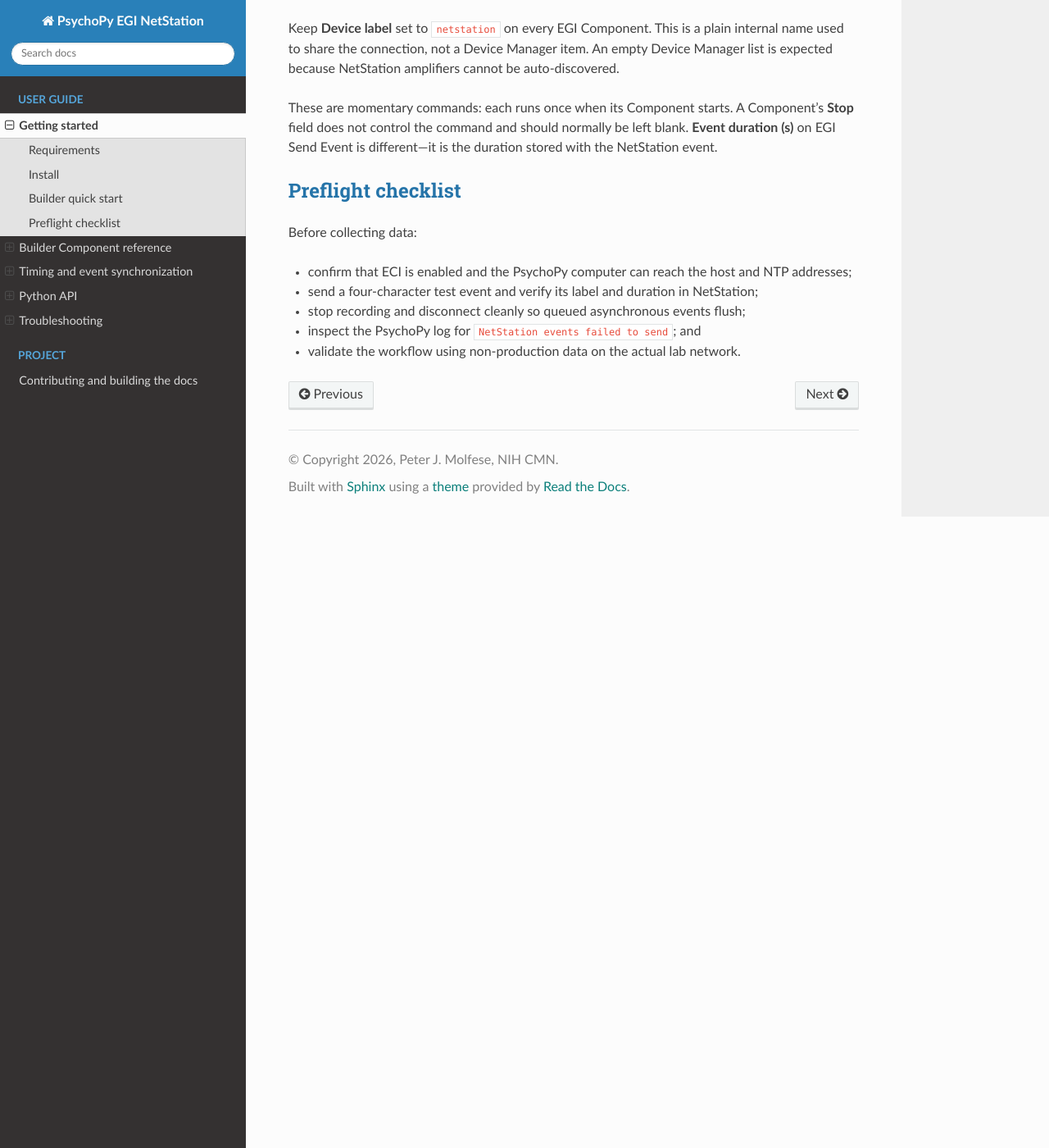
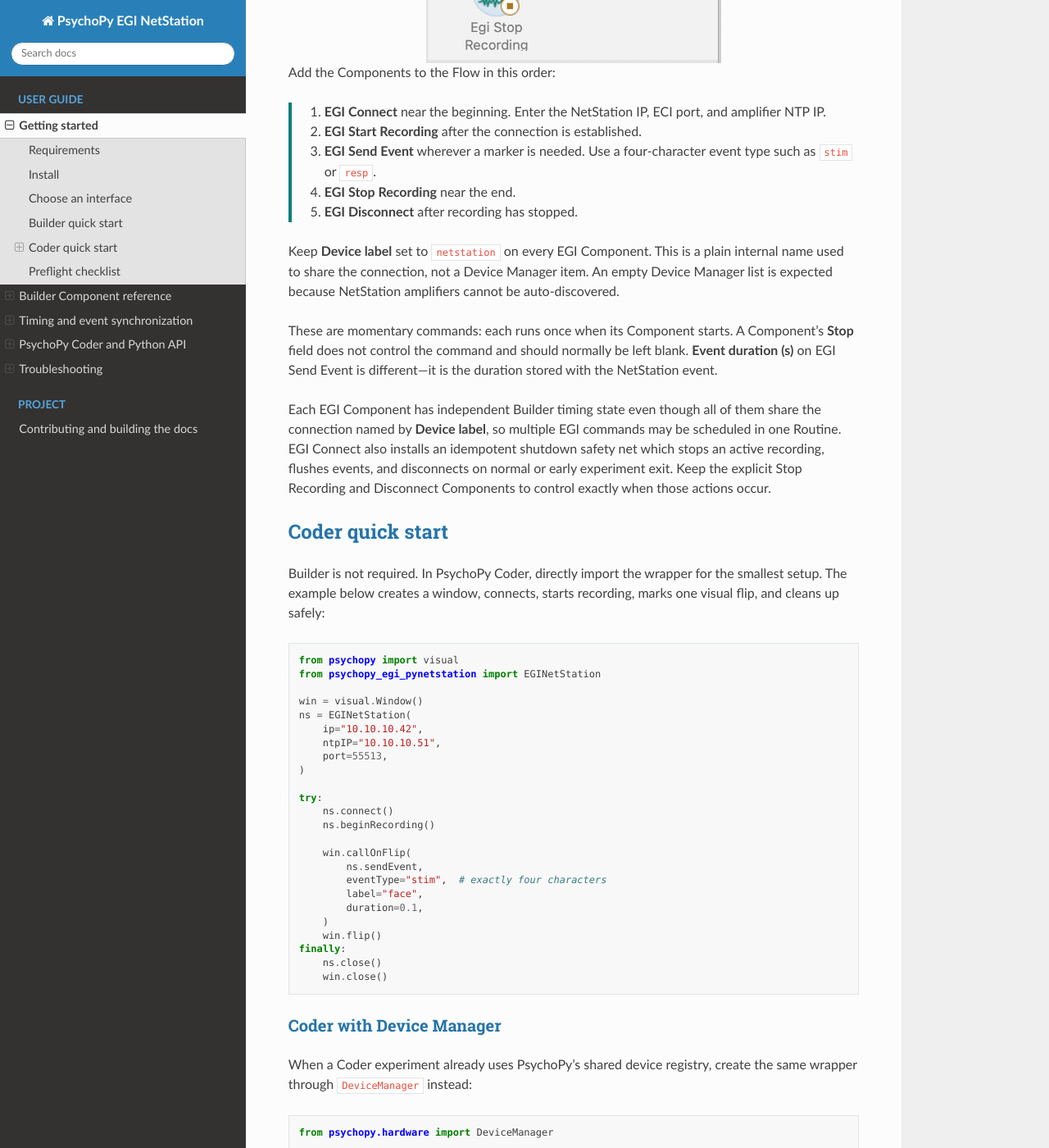
Before and after one commit to pmolfese/psychopy-egi-pynetstation, a Sphinx documentation site: the page built from docs/getting-started.rst, in a window 1280 px wide and 1400 px high, scrolled down 1403 px. Shown: the whole window at 82% size. Built offline with Sphinx 7.4.7 and the Read the Docs theme 3.1.0, drawn with Linux system fonts in a browser that asks for light colours; some of the changed text lies outside the part shown.

Commit message:
getting ready for release

```diff
--- /dev/null
+++ b/docs/_templates/footer.html
@@ -0,0 +1,40 @@
+<footer>
+  {%- if (theme_prev_next_buttons_location == 'bottom' or theme_prev_next_buttons_location == 'both') and (next or prev) %}
+    <div class="rst-footer-buttons" role="navigation" aria-label="{{ _('Footer') }}">
+      {%- if prev %}
+        <a href="{{ prev.link|e }}" class="btn btn-neutral float-left" title="{{ prev.title|striptags|e }}" accesskey="p" rel="prev"><span class="fa fa-arrow-circle-left" aria-hidden="true"></span> {{ _('Previous') }}</a>
+      {%- endif %}
+      {%- if next %}
+        <a href="{{ next.link|e }}" class="btn btn-neutral float-right" title="{{ next.title|striptags|e }}" accesskey="n" rel="next">{{ _('Next') }} <span class="fa fa-arrow-circle-right" aria-hidden="true"></span></a>
+      {%- endif %}
+    </div>
+  {%- endif %}
+
+  <hr/>
+
+  <div role="contentinfo">
+    <p>
+      United States Government work. Not subject to copyright protection in
+      the United States under
+      <a href="https://uscode.house.gov/view.xhtml?req=granuleid:USC-prelim-title17-section105">17 U.S.C. § 105</a>.
+      Third-party contributions may carry separate copyright; see the
+      <a href="https://github.com/pmolfese/psychopy-egi-pynetstation/blob/main/LICENSE">LICENSE</a>.
+      {%- if build_id and build_url %}
+        <span class="build">{{ _('Build') }} <a href="{{ build_url }}">{{ build_id }}</a>.</span>
+      {%- elif commit %}
+        <span class="commit">{{ _('Revision') }} <code>{{ commit }}</code>.</span>
+      {%- endif %}
+      {%- if last_updated %}
+        <span class="lastupdated">{% trans last_updated=last_updated|e %}Last updated on {{ last_updated }}.{% endtrans %}</span>
+      {%- endif %}
+    </p>
+  </div>
+
+  {% if show_sphinx %}
+    {% set sphinx_web = '<a href="https://www.sphinx-doc.org/">Sphinx</a>' %}
+    {% set readthedocs_web = '<a href="https://readthedocs.org">Read the Docs</a>' %}
+    {% trans sphinx_web=sphinx_web, readthedocs_web=readthedocs_web %}Built with {{ sphinx_web }} using a{% endtrans %}
+    <a href="https://github.com/readthedocs/sphinx_rtd_theme">{% trans %}theme{% endtrans %}</a>
+    {% trans %}provided by {{ readthedocs_web }}{% endtrans %}.
+  {% endif %}
+</footer>
--- a/docs/conf.py
+++ b/docs/conf.py
@@ -41,7 +41,6 @@
 
 project = "PsychoPy EGI NetStation"
 author = "Peter J. Molfese, NIH CMN"
-copyright = "2026, Peter J. Molfese, NIH CMN"
 version = __version__
 release = __version__
 
@@ -60,6 +59,10 @@
 html_static_path = ["_static"]
 html_css_files = ["custom.css"]
 html_title = f"{project} {release}"
+# The documentation is a United States Government work prepared as part of
+# official duties. Do not let Sphinx render its default "© Copyright" claim;
+# the project footer template supplies the applicable 17 U.S.C. § 105 notice.
+html_show_copyright = False
 html_theme_options = {
     "collapse_navigation": False,
     "navigation_depth": 4,
--- a/docs/getting-started.rst
+++ b/docs/getting-started.rst
@@ -27,6 +27,19 @@
 .. code-block:: console
 
    python -m pip install git+https://github.com/pmolfese/psychopy-egi-pynetstation.git
+
+Choose an interface
+-------------------
+
+The installation supports three interfaces to the same NetStation wrapper:
+
+* **Builder Components** for experiments assembled in PsychoPy Builder;
+* a **direct Python import** for the smallest code-only setup; or
+* PsychoPy's **Device Manager** when a code experiment already uses its shared
+  device registry.
+
+Builder is not required for either Python option. See :doc:`python-api` for the
+two code-only forms and their common recording workflow.
 
 Builder quick start
 -------------------
@@ -61,6 +74,73 @@
 left blank. **Event duration (s)** on EGI Send Event is different—it is the
 duration stored with the NetStation event.
 
+Each EGI Component has independent Builder timing state even though all of them
+share the connection named by **Device label**, so multiple EGI commands may be
+scheduled in one Routine. EGI Connect also installs an idempotent shutdown safety
+net which stops an active recording, flushes events, and disconnects on normal or
+early experiment exit. Keep the explicit Stop Recording and Disconnect Components
+to control exactly when those actions occur.
+
+.. _coder-quick-start:
+
+Coder quick start
+-----------------
+
+Builder is not required. In PsychoPy Coder, directly import the wrapper for the
+smallest setup. The example below creates a window, connects, starts recording,
+marks one visual flip, and cleans up safely:
+
+.. code-block:: python
+
+   from psychopy import visual
+   from psychopy_egi_pynetstation import EGINetStation
+
+   win = visual.Window()
+   ns = EGINetStation(
+       ip="10.10.10.42",
+       ntpIP="10.10.10.51",
+       port=55513,
+   )
+
+   try:
+       ns.connect()
+       ns.beginRecording()
+
+       win.callOnFlip(
+           ns.sendEvent,
+           eventType="stim",  # exactly four characters
+           label="face",
+           duration=0.1,
+       )
+       win.flip()
+   finally:
+       ns.close()
+       win.close()
+
+Coder with Device Manager
+~~~~~~~~~~~~~~~~~~~~~~~~~
+
+When a Coder experiment already uses PsychoPy's shared device registry, create
+the same wrapper through ``DeviceManager`` instead:
+
+.. code-block:: python
+
+   from psychopy.hardware import DeviceManager
+
+   ns = DeviceManager.addDevice(
+       deviceClass="psychopy_egi_pynetstation.hardware.netstation.EGINetStation",
+       deviceName="netstation",
+       ip="10.10.10.42",
+       ntpIP="10.10.10.51",
+       port=55513,
+   )
+
+Then use the same ``ns.connect()``, ``ns.beginRecording()``,
+``win.callOnFlip(ns.sendEvent, ...)``, and ``ns.close()`` workflow shown above.
+Retrieve the registered object later with
+``DeviceManager.getDevice("netstation")``. See :doc:`python-api` for method
+details and non-visual event usage.
+
 Preflight checklist
 -------------------
 
```
Also changed, not shown: CHANGELOG.md (+8 -0 lines), README.md (+68 -25 lines), docs/builder-components.rst (+5 -2 lines), docs/index.rst (+11 -4 lines), docs/python-api.rst (+71 -20 lines), psychopy_egi_pynetstation/__init__.py (+13 -0 lines), 10 other files.
